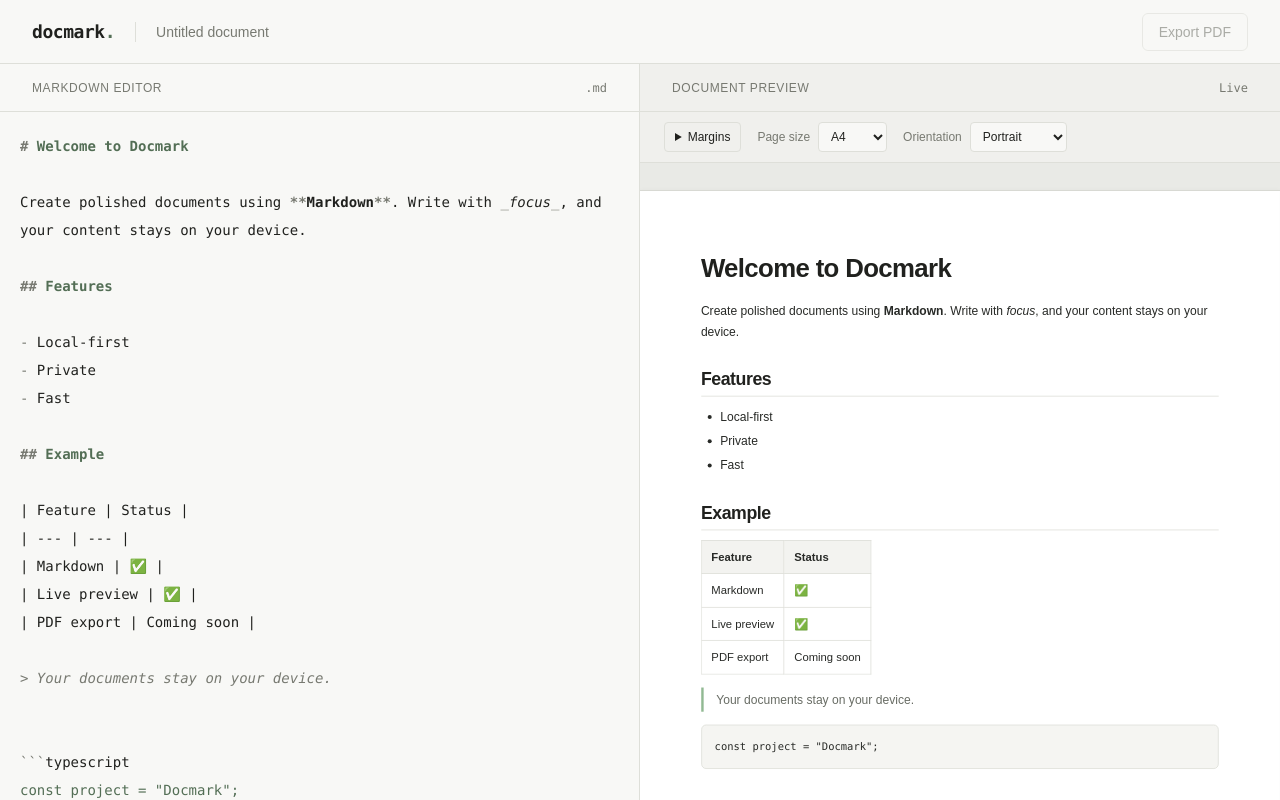
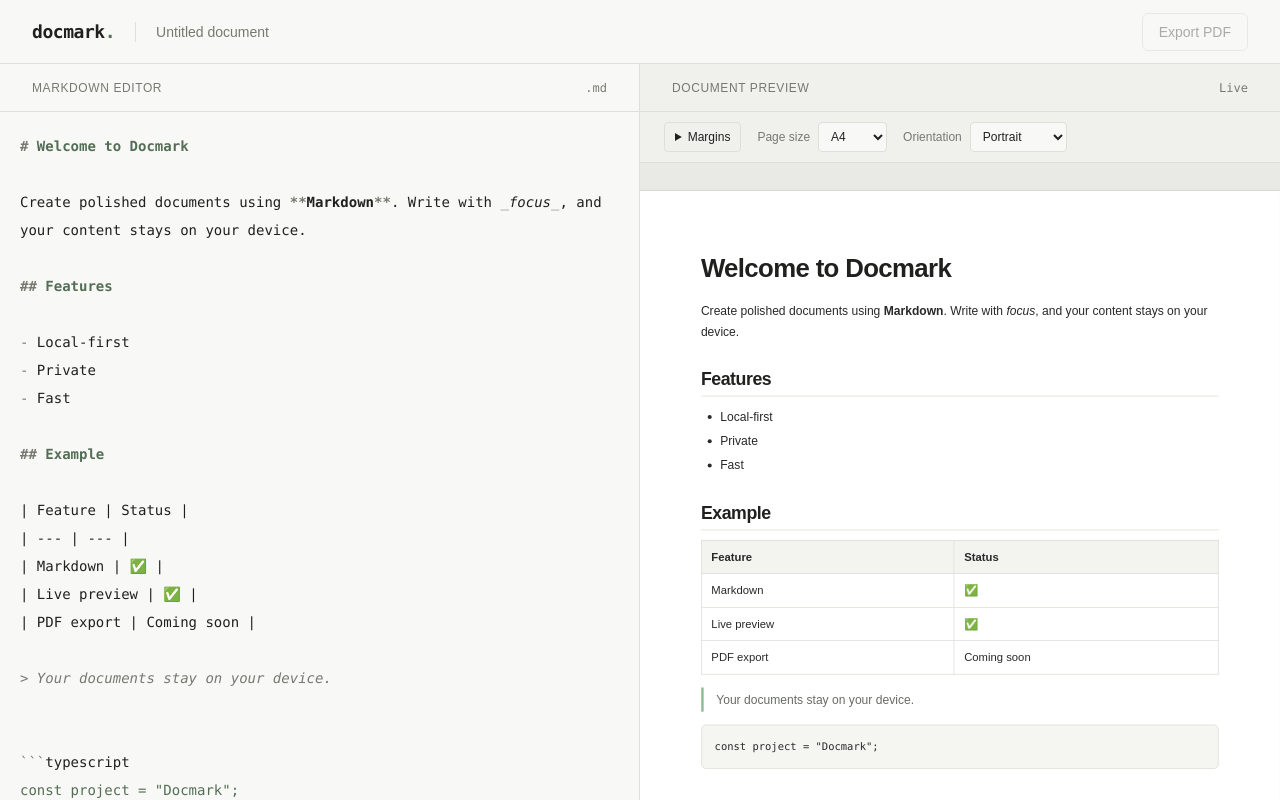
Before and after one commit to xatomen/docmark, a Next.js app: page /editor in a window 1280 px wide. Built offline with nearby package versions, Linux system fonts and the light colour scheme.

Commit message:
feat: add print-safe document wrapping

```diff
--- a/src/styles/document/base.css
+++ b/src/styles/document/base.css
@@ -2,6 +2,7 @@
   color: #282a27;
   font-size: 0.9375rem;
   line-height: 1.75;
+  min-width: 0;
   overflow-wrap: anywhere;
 }
 
@@ -88,16 +89,24 @@
 }
 
 .document-theme :not(pre) > code {
+  max-width: 100%;
   border: 1px solid #e1e2dc;
   border-radius: 0.25rem;
   background: #f3f3f0;
   padding: 0.12em 0.35em;
   font-family: "Cascadia Code", Consolas, monospace;
   font-size: 0.875em;
+  overflow-wrap: anywhere;
+  white-space: inherit;
 }
 
 .document-theme pre {
-  overflow-x: auto;
+  box-sizing: border-box;
+  width: 100%;
+  max-width: 100%;
+  min-width: 0;
+  overflow-x: visible;
+  overflow-wrap: anywhere;
   border: 1px solid #dedfd9;
   border-radius: 0.375rem;
   background: #f5f5f2;
@@ -105,25 +114,40 @@
   font-family: "Cascadia Code", Consolas, monospace;
   font-size: 0.8125rem;
   line-height: 1.65;
+  white-space: pre-wrap;
 }
 
 .document-theme pre code {
+  display: block;
+  max-width: 100%;
+  min-width: 0;
   font: inherit;
+  overflow-wrap: inherit;
+  white-space: inherit;
 }
 
 .document-theme table {
-  display: block;
+  box-sizing: border-box;
   width: 100%;
-  overflow-x: auto;
+  max-width: 100%;
+  table-layout: auto;
+  overflow-wrap: anywhere;
   border-collapse: collapse;
   font-size: 0.875rem;
 }
 
+.document-theme table:has(> thead > tr > :nth-child(7)) {
+  table-layout: fixed;
+}
+
 .document-theme th,
 .document-theme td {
+  min-width: 0;
   border: 1px solid #dedfd9;
   padding: 0.5rem 0.75rem;
+  overflow-wrap: anywhere;
   text-align: left;
+  vertical-align: top;
 }
 
 .document-theme th {
```
Also changed, not shown: 2 other files (tests, documents, lock files or other folders).
